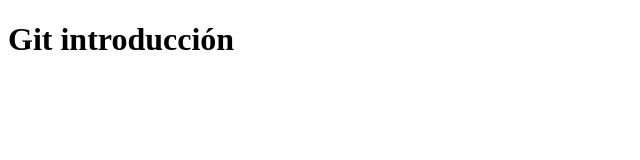
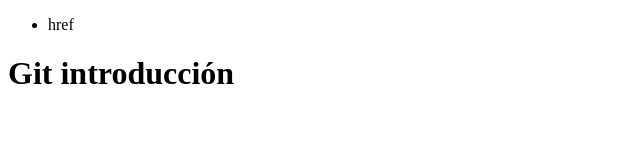
Before and after one commit to nelsonfedericorobles/Git-introduccion, a plain HTML site: page index.html in a window 1280 px wide. Shown: the whole page, without its empty margins (0-640 px from the left). Drawn offline with Linux system fonts and the light colour scheme.

Commit message:
agregamos pagina de contacto

```diff
--- a/index.html
+++ b/index.html
@@ -7,6 +7,15 @@
     <title>Git introducción</title>
 </head>
 <body>
+    <header>
+        <nav>
+            <ul>
+                <li>
+                    <link rel="stylesheet" href="/page/contact/contact.html">href</link>
+                </li>
+            </ul>
+        </nav>
+    </header>
     <h1>Git introducción</h1>
     <!-- Hacer ctrl + j y sobre la terminal iniciar con un git init. LUego de eso podremos ver en los archivos ocultos dentro de la carpeta donde estamos trabajando una carpeta oculta de .git -->
     <h1></h1>
```
Also changed, not shown: page/contact/contact.html (added).
